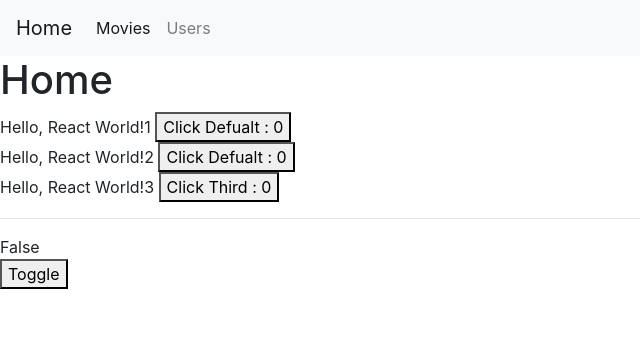
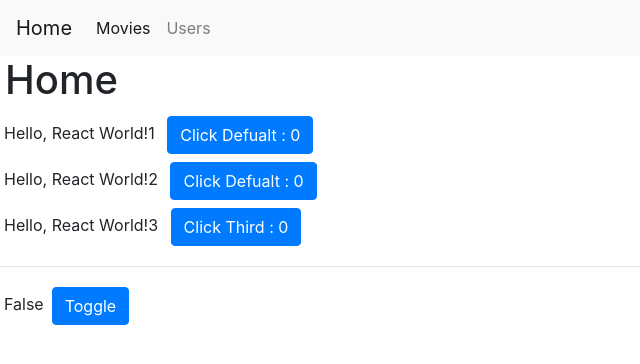
Before and after one commit to lsy3166/my-react, a React (Create React App) app: page / in a window 1280 px wide. Shown: the top 364 px of the page, without its empty margins (0-640 px from the left). Built offline with nearby package versions, Linux system fonts and the light colour scheme.

Commit message:
bootstrap css 적용

```diff
--- a/src/App.css
+++ b/src/App.css
@@ -33,3 +33,7 @@
   color: red;
   font-size: 0.7rem;
 }
+
+h1 {
+  margin-left: 5px;
+}
--- a/src/components/Condition.js
+++ b/src/components/Condition.js
@@ -13,8 +13,17 @@ function Condition() {
 
   return (
     <div>
-      <div>{conditionText}</div>
-      <button onClick={onClick}>Toggle</button>
+      <span class="m-1">{conditionText}</span>
+      <button
+        type="button"
+        class="btn btn-primary m-1"
+        data-toggle="button"
+        aria-pressed="false"
+        autocomplete="off"
+        onClick={onClick}
+      >
+        Toggle
+      </button>
     </div>
   );
 }
--- a/src/components/Count.js
+++ b/src/components/Count.js
@@ -9,8 +9,16 @@ function Count(props) {
 
   return (
     <div>
-      <span>Hello, {props.name} </span>
-      <button onClick={onClick}>
+      <span class="m-1">Hello, {props.name} </span>
+
+      <button
+        type="button"
+        class="btn btn-primary m-1"
+        data-toggle="button"
+        aria-pressed="false"
+        autocomplete="off"
+        onClick={onClick}
+      >
         {clickName} : {count}
       </button>
     </div>
--- a/src/components/Movie.js
+++ b/src/components/Movie.js
@@ -12,18 +12,29 @@ function Movie(props) {
     setMovies(deletedMovies);
   };
 
-  const renderMovie = movies.length
-    ? movies.map((movie) => {
+  const renderMovie = movies.length ? (
+    movies.map((movie) => {
       return (
-          <div className="movie" key={movie.id}>
+        <div className="movie m-2 p-2" key={movie.id}>
           <div className="movie-title">
             {movie.title}
             <span className="movie-year"> ({movie.year})</span>
           </div>
           <div>
-              <button
+            {/* <button
                 className="alert"
                 // 함수에 인자 전달하기
+                onClick={deleteMovie.bind(null, movie.id)}
+              >
+                삭제
+              </button> */}
+
+            <button
+              type="button"
+              class="btn btn-danger"
+              data-toggle="button"
+              aria-pressed="false"
+              autocomplete="off"
               onClick={deleteMovie.bind(null, movie.id)}
             >
               삭제
@@ -32,7 +43,9 @@ function Movie(props) {
         </div>
       );
     })
-    : "추가된 영화가 없습니다.";
+  ) : (
+    <div className="m-2 p-2 text-info">추가된 영화가 없습니다.</div>
+  );
 
   const addMovie = (movie) => {
     setMovies([...movies, movie]);
--- a/src/components/MovieForm.js
+++ b/src/components/MovieForm.js
@@ -33,21 +33,24 @@ function MovieForm({ addMovie }) {
 
   return (
     <form onSubmit={onSubmit}>
-      <div className="alignItemCenter">
+      <div className="alignItemCenter m-2">
         <input
           type="text"
-          placeholder="영화제목"
+          class="form-control w-25"
+          placeholder="영화 제목"
           value={movieTitle}
           onChange={(e) => setMovieTitle(e.target.value)}
         ></input>
+
         <br></br>
         <input
           type="number"
-          placeholder="개봉년도"
+          class="form-control w-25"
+          placeholder="개봉 년도"
           value={movieYear}
           onChange={(e) => setMovieYear(e.target.value)}
         ></input>
-        <button className="button" type="submit">
+        <button class="btn btn-primary mb-1" type="submit">
           영화 추가
         </button>
       </div>
--- a/src/index.css
+++ b/src/index.css
@@ -1,4 +1,4 @@
-.button,
+/* .button, */
 input {
   padding: 5px;
   margin-bottom: 5px;
```
Lines whose indentation alone changed are shown as unchanged.
